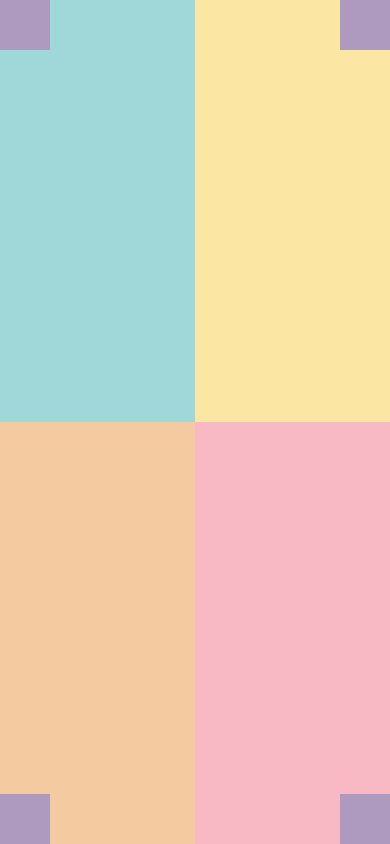
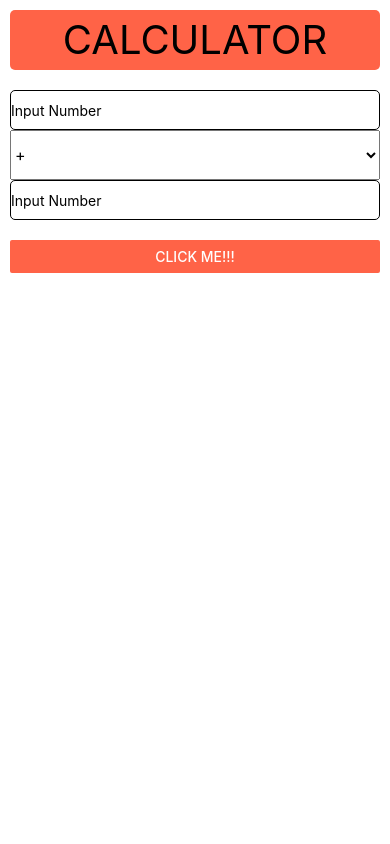
Before and after one commit to lima01sh/AwesomeProject, a React Native app: screen / in a window 390 px wide. Built offline with nearby package versions, Linux system fonts and the light colour scheme.

Commit message:
Edit App.js

```diff
--- a/App.js
+++ b/App.js
@@ -6,33 +6,106 @@
  * @flow strict-local
  */
 import React, { useState } from "react";
- import { StyleSheet, Text, TouchableOpacity, View } from "react-native";
+import { Text,TextInput, View, Picker, Button } from 'react-native';
+import { color } from "react-native-elements/dist/helpers";
+// import { Button } from "react-native";
+// import { StyleSheet, Text, TouchableOpacity, TextInput, View } from "react-native";
 
- const FlexDirectionBasics = () => {
+
+
+
+const Calculator = () => {
+  const [a, setA] = useState(0);
+  const [b, setB] = useState(0);
+  const [selectedValue, setSelectedValue] = useState("plus");
+
+  const calculate = () => {
+    if(selectedValue == 'plus') {
+      alert(parseFloat(a)+parseFloat(b))
+    } else if(selectedValue == 'minus') {
+      alert(parseFloat(a)-parseFloat(b))
+    } else if(selectedValue == 'multiple') {
+      alert(parseFloat(a)*parseFloat(b))
+    } else if(selectedValue == 'divide') {
+      alert(parseFloat(a)/parseFloat(b))
+    }
+  }
 
   return (
-    <View style={{ flex:1, flexDirection: "column" }}>
-      <View style={{ flex:1, flexDirection: "row" }}>
-        <View style={{flex:1, backgroundColor: "#A0D7D9", flexDirection:"row",justifyContent:"flex-start"}}>
-          <View style={{width: 50, height:50, backgroundColor: "#AE99BF" }}></View>
-        </View>
-        <View style={{flex:1, backgroundColor: "#FBE7A3", flexDirection:"row" ,justifyContent:"flex-end"}}>
-          <View style={{width: 50, height:50, backgroundColor: "#AE99BF"}}></View>
-        </View>
-      </View>
-
-      <View style={{ flex:1, flexDirection: "row" }}>
-        <View style={{flex:1, backgroundColor: "#F4CBA1", flexDirection:"column-reverse",justifyContent:"flex-start"}}>
-          <View style={{width: 50, height:50, backgroundColor: "#AE99BF"}}></View>
-        </View>
-        <View style={{flex:1, backgroundColor: "#F8B9C5", flexDirection:"column-reverse",justifyContent:"flex-start"}}>
-          <View style={{ backgroundColor: "#F8B9C5", flexDirection:"row",justifyContent:"flex-end"}}>
-            <View style={{width: 50, height:50, backgroundColor: "#AE99BF"}}></View>
-          </View>
-        </View>
-      </View>
+    <View style={{ padding: 10 }}>
+      <Text style={{
+        height: 60,
+        borderRadius:5,
+        backgroundColor: '#ff6347',
+        marginBottom:20,
+        fontSize:40,
+        padding:5,
+        textAlign:"center"
+        }}>CALCULATOR</Text>
+      <TextInput
+        style={{ height: 40, borderRadius:5, borderColor: "#000000", borderWidth: 1 }}
+        placeholder="Input Number"
+        onChangeText={text => setA(text)}
+      />
+      <Picker
+        selectedValue={selectedValue}
+        style={{ height: 50}}
+        onValueChange={(itemValue, itemIndex) => setSelectedValue(itemValue)}
+      >
+        <Picker.Item label="+" value="plus" />
+        <Picker.Item label="-" value="minus" />
+        <Picker.Item label="x" value="multiple" />
+        <Picker.Item label="/" value="divide" />
+      </Picker>
+      <TextInput
+        style={{ height: 40,borderRadius:5, borderColor: "#000000", borderWidth: 1 , marginBottom:20 }}
+        placeholder="Input Number"
+        onChangeText={text => setB(text)}
+      />
+      <Button title="Click me!!!" color="#ff6347" onPress={calculate} />
     </View>
   );
+}
+
+
+// const FlexDirectionBasics = () => {
+//   const [fname, setFname] = useState('');
+//   const [lname, setLname] = useState('');
+
+//   // ประกาศตัวแปลที่เป็น Function
+//   const alertText = () => {
+//     alert(fname + lname)
+//   }
+
+//   return (
+//     <View style={{ flex: 1, flexDirection: "column" }}>
+
+//       <View style={{ flex: 1, flexDirection: "row" }}>
+//         <View style={{ flex: 1, backgroundColor: "#A0D7D9", flexDirection: "row", justifyContent: "flex-start" }}>
+//           <View style={{ width: 50, height: 50, backgroundColor: "#AE99BF" }}></View>
+//           <TextInput editable='true' style={{ height: 40 }} ></TextInput>
+//         </View>
+//         <View style={{ flex: 1, backgroundColor: "#FBE7A3", flexDirection: "row", justifyContent: "flex-end" }}>
+//           <View style={{ width: 50, height: 50, backgroundColor: "#AE99BF" }}></View>
+//         </View>
+//       </View>
+
+//       <View style={{ flex: 1, flexDirection: "row" }}>
+//         <View style={{ flex: 1, backgroundColor: "#F4CBA1", flexDirection: "column-reverse", justifyContent: "flex-start" }}>
+//           <View style={{ width: 50, height: 50, backgroundColor: "#AE99BF" }}></View>
+//         </View>
+//         <View style={{ flex: 1, backgroundColor: "#F8B9C5", flexDirection: "column-reverse", justifyContent: "flex-start" }}>
+//           <View style={{ backgroundColor: "#F8B9C5", flexDirection: "row", justifyContent: "flex-end" }}>
+//             <View style={{ width: 50, height: 50, backgroundColor: "#AE99BF" }}></View>
+//           </View>
+//         </View>
+//       </View>
+//     </View>
+
+
+
+
+//   );
 
   //  <PreviewLayout
   //    label="flexDirection"
@@ -51,86 +124,86 @@
   //    />
   //  </PreviewLayout>
 
- };
+// };
 
- const PreviewLayout = ({
-   label,
-   children,
-   values,
-   selectedValue,
-   setSelectedValue,
- }) => (
-   <View style={{ padding: 10, flex: 1 }}>
-     <Text style={styles.label}>{label}</Text>
-     <View style={styles.row}>
-       {values.map((value) => (
-         <TouchableOpacity
-           key={value}
-           onPress={() => setSelectedValue(value)}
-           style={[
-             styles.button,
-             selectedValue === value && styles.selected,
-           ]}
-         >
-           <Text
-             style={[
-               styles.buttonLabel,
-               selectedValue === value && styles.selectedLabel,
-             ]}
-           >
-             {value}
-           </Text>
-         </TouchableOpacity>
-       ))}
-     </View>
-     <View style={[styles.container, { [label]: selectedValue }]}>
-       {children}
-     </View>
-   </View>
- );
+// const PreviewLayout = ({
+//   label,
+//   children,
+//   values,
+//   selectedValue,
+//   setSelectedValue,
+// }) => (
+//   <View style={{ padding: 10, flex: 1 }}>
+//     <Text style={styles.label}>{label}</Text>
+//     <View style={styles.row}>
+//       {values.map((value) => (
+//         <TouchableOpacity
+//           key={value}
+//           onPress={() => setSelectedValue(value)}
+//           style={[
+//             styles.button,
+//             selectedValue === value && styles.selected,
+//           ]}
+//         >
+//           <Text
+//             style={[
+//               styles.buttonLabel,
+//               selectedValue === value && styles.selectedLabel,
+//             ]}
+//           >
+//             {value}
+//           </Text>
+//         </TouchableOpacity>
+//       ))}
+//     </View>
+//     <View style={[styles.container, { [label]: selectedValue }]}>
+//       {children}
+//     </View>
+//   </View>
+// );
 
- const styles = StyleSheet.create({
-   container: {
-     flex: 1,
-     marginTop: 8,
-     backgroundColor: "aliceblue",
-   },
-   box: {
-     width: 50,
-     height: 50,
-   },
-   row: {
-     flexDirection: "row",
-     flexWrap: "wrap",
-   },
-   button: {
-     paddingHorizontal: 8,
-     paddingVertical: 6,
-     borderRadius: 4,
-     backgroundColor: "oldlace",
-     alignSelf: "flex-start",
-     marginHorizontal: "1%",
-     marginBottom: 6,
-     minWidth: "48%",
-     textAlign: "center",
-   },
-   selected: {
-     backgroundColor: "coral",
-     borderWidth: 0,
-   },
-   buttonLabel: {
-     fontSize: 12,
-     fontWeight: "500",
-     color: "coral",
-   },
-   selectedLabel: {
-     color: "white",
-   },
-   label: {
-     textAlign: "center",
-     marginBottom: 10,
-     fontSize: 24,
-   },
- });
+// const styles = StyleSheet.create({
+//   container: {
+//     flex: 1,
+//     marginTop: 8,
+//     backgroundColor: "aliceblue",
+//   },
+//   box: {
+//     width: 50,
+//     height: 50,
+//   },
+//   row: {
+//     flexDirection: "row",
+//     flexWrap: "wrap",
+//   },
+//   button: {
+//     paddingHorizontal: 8,
+//     paddingVertical: 6,
+//     borderRadius: 4,
+//     backgroundColor: "oldlace",
+//     alignSelf: "flex-start",
+//     marginHorizontal: "1%",
+//     marginBottom: 6,
+//     minWidth: "48%",
+//     textAlign: "center",
+//   },
+//   selected: {
+//     backgroundColor: "coral",
+//     borderWidth: 0,
+//   },
+//   buttonLabel: {
+//     fontSize: 12,
+//     fontWeight: "500",
+//     color: "coral",
+//   },
+//   selectedLabel: {
+//     color: "white",
+//   },
+//   label: {
+//     textAlign: "center",
+//     marginBottom: 10,
+//     fontSize: 24,
+//   },
+// });
 
- export default FlexDirectionBasics;
+export default Calculator;
```
Lines whose indentation alone changed are shown as unchanged.
